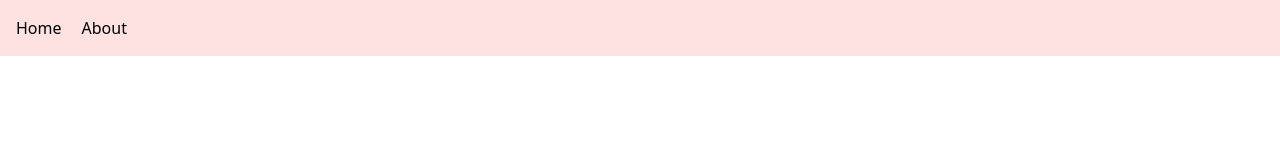
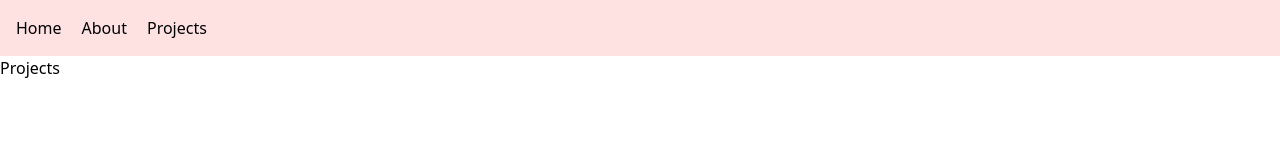
Before and after one commit to katherinekhine/react_beginner, a React (Vite) app: page /projects in a window 1280 px wide. Shown: the top 160 px of the page. Built offline with nearby package versions, Linux system fonts and the light colour scheme.

Commit message:
update main.tsx, App.tsx, add new Route of Home.tsx, About.tsx, Projects.tsx

```diff
--- a/package.json
+++ b/package.json
@@ -12,7 +12,8 @@
   "dependencies": {
     "react": "^18.3.1",
     "react-dom": "^18.3.1",
-    "react-router": "^7.0.2"
+    "react-router": "^7.0.2",
+    "react-router-dom": "^7.0.2"
   },
   "devDependencies": {
     "@eslint/js": "^9.15.0",
--- a/src/App.tsx
+++ b/src/App.tsx
@@ -1,12 +1,23 @@
-
+import { Link, Route, Routes } from 'react-router-dom'
+import Home from './pages/Home'
+import About from './pages/About'
+import Projects from './pages/Projects'
 
 function App() {
   return (
     <div>
       <ul className="flex gap-5 p-4 bg-red-100">
-        <li><a href="/">Home</a></li>
-        <li><a href="/about">About</a></li>
+        <Link to="/" className='hover:text-red-500'>Home</Link>
+        <Link to="/about" className='hover:text-red-500'>About</Link>
+        <Link to="/projects" className='hover:text-red-500'>Projects</Link>
       </ul>
+      <main>
+       <Routes>
+          <Route path='/' element={<Home />} />
+          <Route path='/about' element={<About />} />
+          <Route path='/projects' element={<Projects />} />
+       </Routes>
+      </main>
     </div>
   )
 }
--- a/src/main.tsx
+++ b/src/main.tsx
@@ -2,7 +2,7 @@ import { StrictMode } from "react";
 import { createRoot } from "react-dom/client";
 import "./index.css";
 import App from "./App.tsx";
-import { BrowserRouter } from "react-router";
+import { BrowserRouter } from "react-router-dom";
 
 createRoot(document.getElementById("root")!).render(
   <StrictMode>
--- /dev/null
+++ b/src/pages/About.tsx
@@ -0,0 +1,11 @@
+
+
+function About() {
+  return (
+    <div>
+      About
+    </div>
+  )
+}
+
+export default About
--- /dev/null
+++ b/src/pages/Home.tsx
@@ -0,0 +1,11 @@
+
+
+function Home() {
+  return (
+    <div>
+      Home
+    </div>
+  )
+}
+
+export default Home
--- /dev/null
+++ b/src/pages/Projects.tsx
@@ -0,0 +1,11 @@
+
+
+function Projects() {
+  return (
+    <div>
+      Projects
+    </div>
+  )
+}
+
+export default Projects
```
Also changed, not shown: 1 other file (tests, documents, lock files or other folders).
